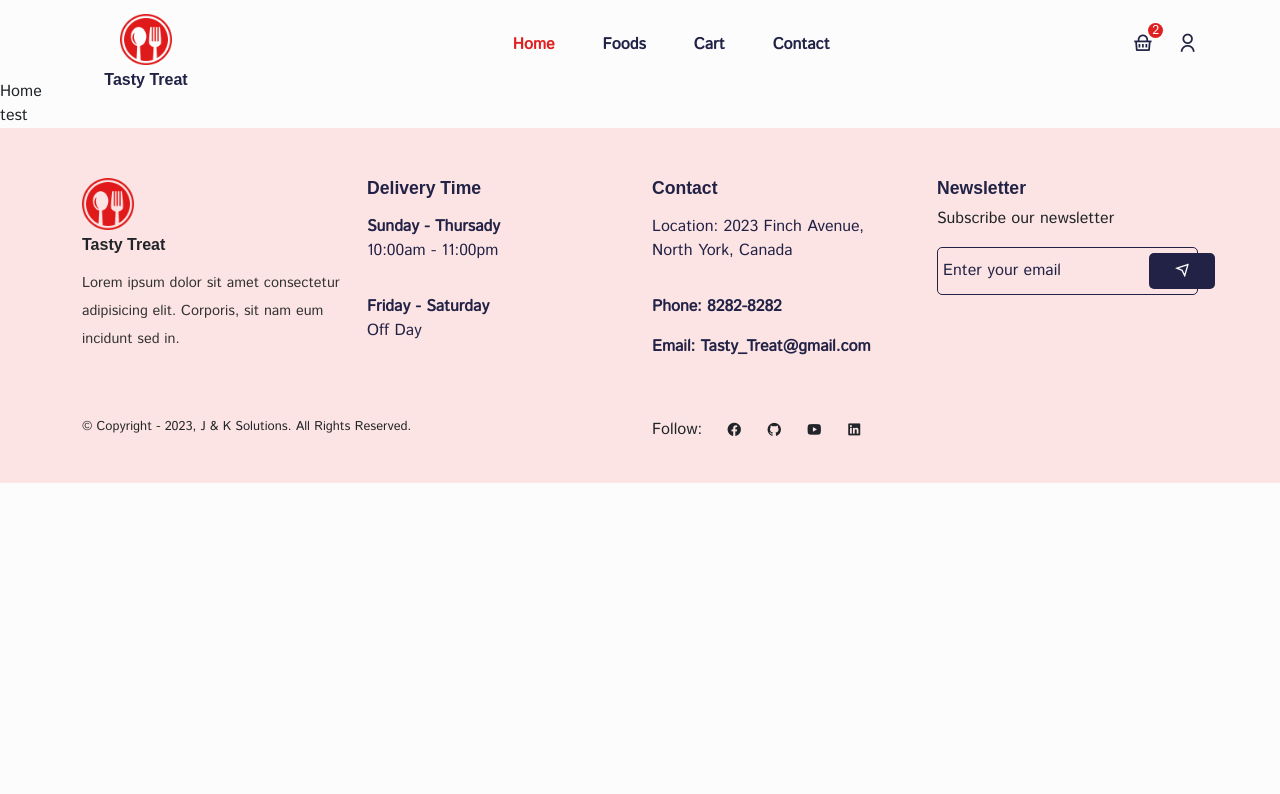
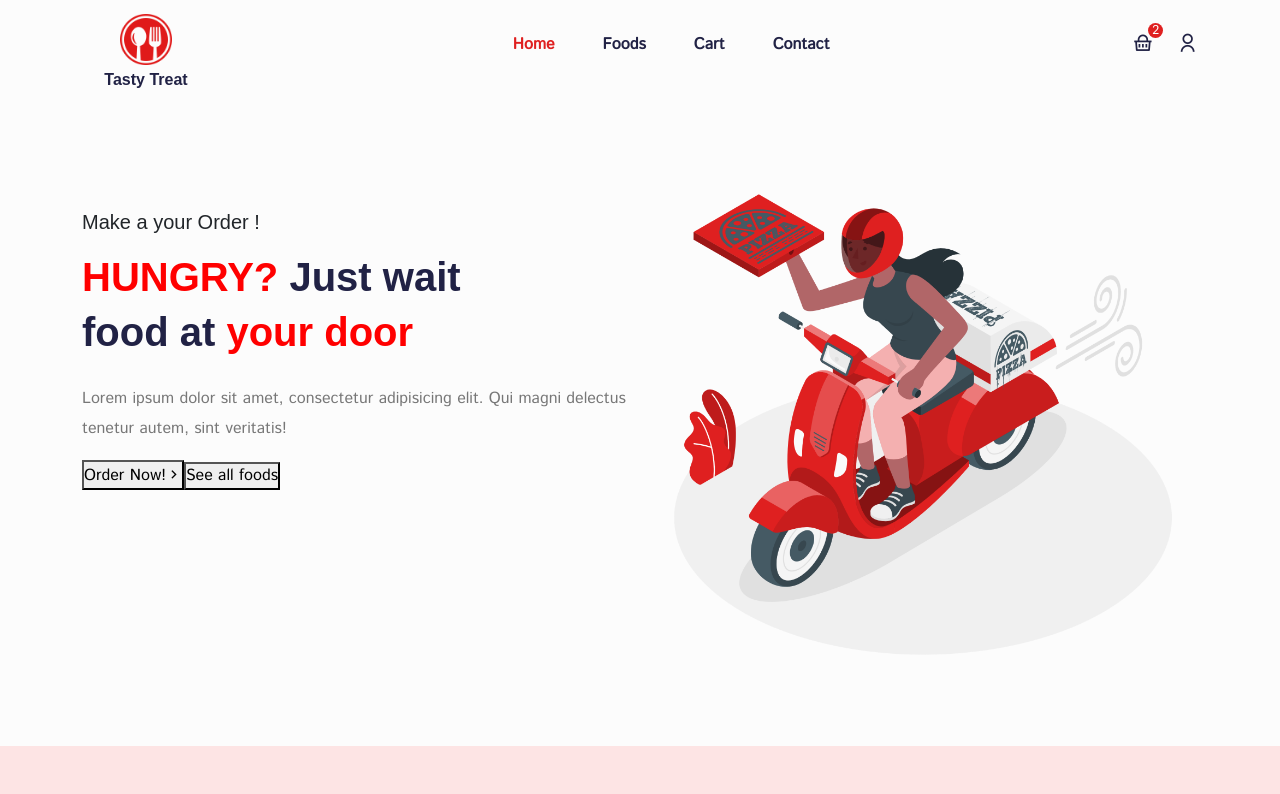
Before and after one commit to TH-Jeon/Food-Delivery-App, a React (Create React App) app: page /home in a window 1280 px wide. Shown: the top 794 px of the page. Built offline with nearby package versions, Linux system fonts and the light colour scheme; a web font is replaced by a local one.

Commit message:
added img and btn

```diff
--- a/src/components/Helmet/Helmet.js
+++ b/src/components/Helmet/Helmet.js
@@ -1,8 +1,8 @@
-import React from 'react';
+import React from "react";
 
 const Helmet = (props) => {
-    document.title = 'Food ordering app -' + this.props.title;
-    return <div className='w-100'>{props.children }</div>;
+  document.title = "Food ordering app -" + props.title;
+  return <div className="w-100">{props.children}</div>;
 };
 
 export default Helmet;
--- a/src/pages/Home.jsx
+++ b/src/pages/Home.jsx
@@ -1,11 +1,47 @@
 import React from 'react';
+import Helmet from '../components/Helmet/Helmet.js';
+import { Container, Row, Col } from 'reactstrap';
+
+import heroImg from '../assets/images/hero.png';
+import '../styles/hero-section.css';
+import { Link } from 'react-router-dom';
 
 const Home = () => {
-  return <div>Home
-
-    <div>test</div>
-  </div>;
-
+   return (
+      <Helmet title="Home">
+         <section>
+            <Container>
+               <Row>
+                  <Col lg="6" md="6">
+                     <div className="hero__content">
+                        <h5 className="mb-3">Make a your Order !</h5>
+                        <h1 className="mb-4 hero__title">
+                           <span>HUNGRY?</span> Just wait <br /> food at
+                           <span> your door</span>
+                        </h1>
+                        <p>
+                           Lorem ipsum dolor sit amet, consectetur adipisicing
+                           elit. Qui magni delectus tenetur autem, sint
+                           veritatis!
+                        </p>
+                        <div className="hero__btns">
+                           <button className="order__btn">
+                              Order Now!<i class="ri-arrow-right-s-line"></i>
+                           </button>
+                           <button><Link>See all foods</Link></button>
+                        </div>
+                     </div>
+                  </Col>
+                  <Col lg="6" md="6">
+                     <div className="hero__img">
+                        <img src={heroImg} alt="hero-img" className="w-100" />
+                     </div>
+                  </Col>
+               </Row>
+            </Container>
+         </section>
+      </Helmet>
+   );
 };
 
 export default Home;
--- /dev/null
+++ b/src/styles/hero-section.css
@@ -0,0 +1,21 @@
+
+.hero__content{
+    padding-top: 70px ;
+}
+
+.hero__title {
+    font-size: 2.5rem;
+    line-height: 55px;
+}
+
+.hero__title span {
+
+    color: red;
+}
+
+.hero__content p{
+
+    font-size: 1rem;
+    line-height: 30px;
+    color: #777;
+}
```
